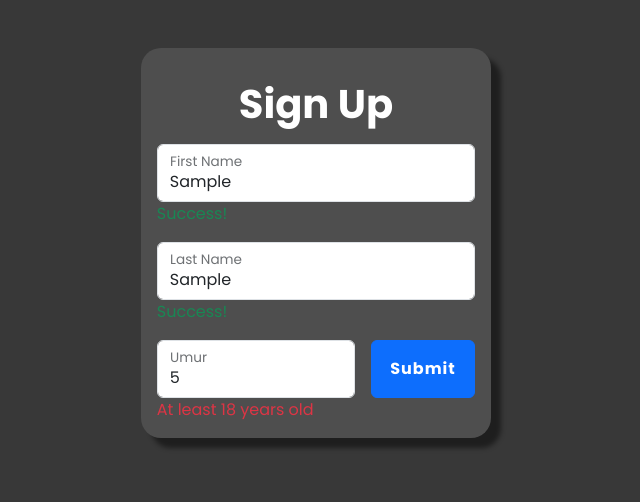
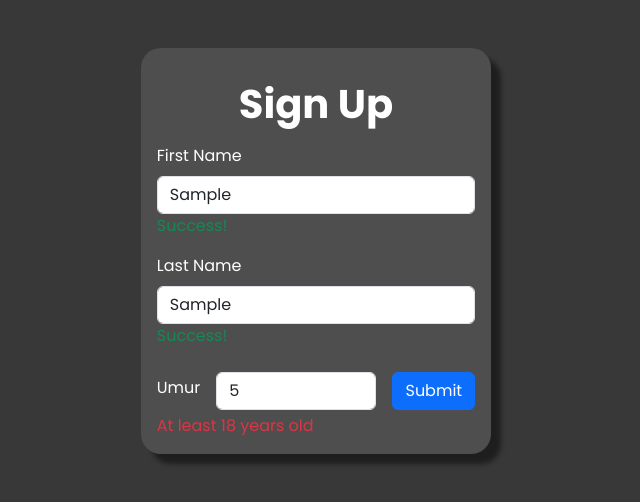
Before and after one commit to abbyhendraprayoga/simple-signup-form-exercise, a plain HTML site: page index.html in a window 1280 px wide. Both pictures are taken after typing "Sample", "Sample", "5" into the empty fields and a click on the button "Submit". Shown: the whole page, without its empty margins (324-964 px from the left). Drawn offline with nearby package versions, Linux system fonts and the light colour scheme.

Commit message:
fix(layout)
modifying form and fetch layout

```diff
--- a/formHandler.js
+++ b/formHandler.js
@@ -9,6 +9,8 @@ const alertAgeMsg = document.querySelector("#alert-age");
 const fullNameValue = document.querySelector("#fullname-value");
 const ageValue = document.querySelector("#age-value");
 const fetchSection = document.querySelector(".fetch-section");
+const btnNewData = document.querySelector("#btn-reset");
+const helloMsg = document.querySelector("#hello-msg");
 
 // firstNameInput.addEventListener("input", () => {
 //   firstNameValue.innerHTML = firstNameInput.value;
@@ -50,8 +52,10 @@ function fetchIdentity() {
     alertLnMsg.innerHTML === "Success!" &&
     alertAgeMsg.innerHTML === "Success!"
   ) {
+    signUpForm.classList.add("d-none");
     fetchSection.classList.remove("d-none");
     fullNameValue.innerHTML = firstNameInput.value + " " + lastNameInput.value;
+    helloMsg.innerHTML = `Hi, ${firstNameInput.value}, data anda telah kami terima`;
     ageValue.innerHTML = ageInput.value;
   } else {
     fetchSection.classList.add("d-none");
@@ -60,10 +64,19 @@ function fetchIdentity() {
   }
 }
 
+function resetForm() {
+  btnNewData.addEventListener("click", (event) => {
+    event.preventDefault();
+    alert("Thank you for signing up!");
+    location.reload();
+  });
+}
+
 signUpForm.onsubmit = (event) => {
   event.preventDefault();
   formValidation();
   fetchIdentity();
+  resetForm();
 };
 
 // signUpForm.onsubmit = (event) => {
--- a/index.html
+++ b/index.html
@@ -16,43 +16,38 @@
     <div class="container">
       <form action="" id="sign-up-form" class="form-section">
         <h1>Sign Up</h1>
-        <div class="form-floating mb-3">
+        <div class="mb-3 w-100">
+          <label for="first-name" class="form-label text-white"
+            >First Name</label
+          >
           <input
             type="text"
             class="form-control"
             id="first-name"
             placeholder="John Doe"
           />
-          <label for="first-name">First Name</label>
           <span class="" id="alert-fn"></span>
         </div>
-        <div class="form-floating mb-3">
+        <div class="mb-4 w-100">
+          <label for="last-name" class="form-label text-white">Last Name</label>
           <input
             type="text"
             name="last-name"
             class="form-control"
             placeholder="Last Name"
           />
-          <label for="last-name" class="form-label">Last Name</label>
           <span class="" id="alert-ln"></span>
         </div>
-        <div class="form-floating age" style="width: 100%">
+        <div class="mb-1 w-100% d-flex gap-3">
+          <label for="umur" class="form-label text-white mt-1">Umur</label>
           <input
             type="number"
             name="age"
             class="form-control"
             placeholder="Umur"
-            style="height: 2rem"
             min="1"
           />
-          <label for="umur" class="form-label">Umur</label>
-          <button
-            class="btn btn-primary"
-            style="width: 50%; font-weight: 700; letter-spacing: 1px"
-            type="submit"
-          >
-            Submit
-          </button>
+          <button type="submit" class="btn btn-primary">Submit</button>
         </div>
         <span class="" id="alert-age"></span>
       </form>
@@ -60,6 +55,10 @@
         <div class="card">
           <div class="card-header"><h1>Your Identity</h1></div>
           <div class="card-body">
+            <div class="fetch-data-fn" style="font-size: 15px">
+              <span id="hello-msg"></span>
+            </div>
+            <hr />
             <div class="fetch-data-fn">
               <span>Fullname</span>
               <span class="fw-bold" id="fullname-value"></span>
@@ -70,6 +69,9 @@
               <span class="fw-bold" id="age-value"></span>
             </div>
             <hr />
+            <button class="btn btn-primary d-flex" id="btn-reset" type="button">
+              Input new data
+            </button>
           </div>
         </div>
       </div>
--- a/style.scss
+++ b/style.scss
@@ -76,7 +76,7 @@ h1 {
       }
     }
     .card-body {
-      height: 10rem;
+      height: 100%;
       .fetch-data-fn {
         color: white;
         display: flex;
```
Also changed, not shown: style.css, 1 other file.
